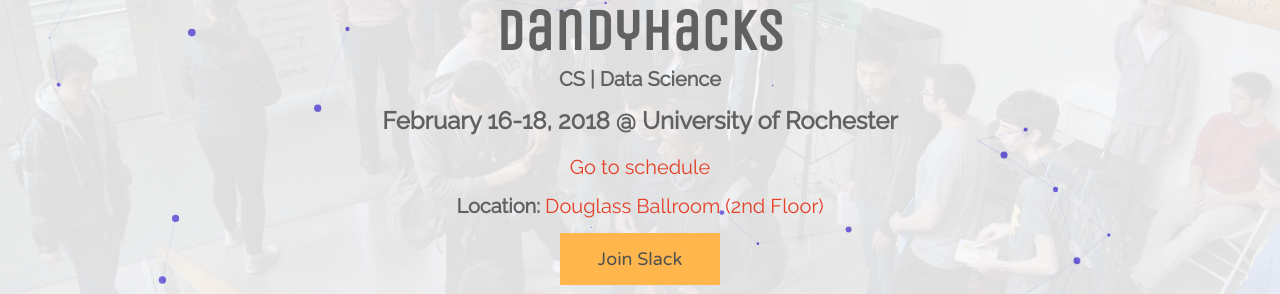
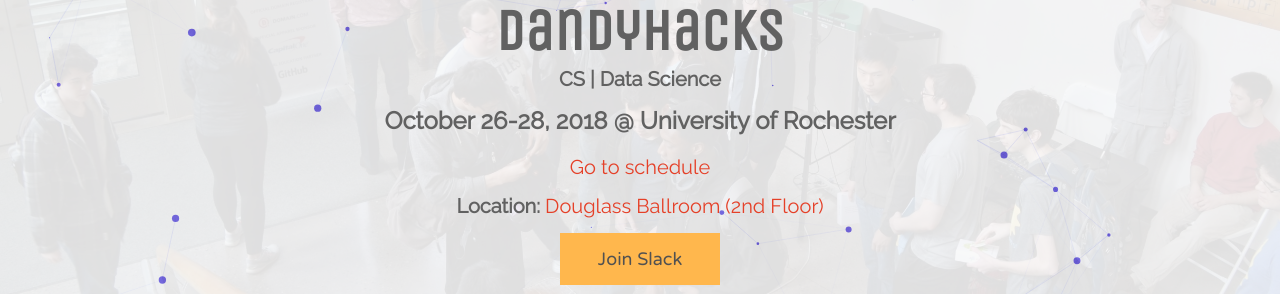
Before and after one commit to RocHack/rochack.org, a Jekyll site: the page dandyhacks/hackathon.html, which Jekyll copies as it is, in a window 1280 px wide and 900 px high, scrolled down 348 px. Shown: the part 154-448 px from the top of the window. Built offline with Jekyll 4.4.1, drawn with Linux system fonts in a browser that asks for light colours.

Commit message:
Changed the date

```diff
--- a/dandyhacks/hackathon.html
+++ b/dandyhacks/hackathon.html
@@ -31,7 +31,7 @@
                 <img class="logoPic" src="images/logo.png" />
                 <h1 class="dandyhacks">DandyHacks </h1>
                 <h3> CS | Data Science <h3>
-                <h2> February 16-18, 2018 @ University of Rochester </h2>
+                <h2> October 26-28, 2018 @ University of Rochester </h2>
                 <h3> <a href="#schedule">Go to schedule</a> </h3>
                 <h3> Location: <a href="https://www.google.com/maps/place/Douglass+Dining+Hall/@43.1260354,-77.6313831,16z/data=!4m8!1m2!2m1!1sdouglass+dining+hall!3m4!1s0x89d6b4c7c3323eaf:0x879fc3fd468decdd!8m2!3d43.128986!4d-77.6290392">Douglass Ballroom (2nd Floor)</a> </h3>
                 <div>
```
